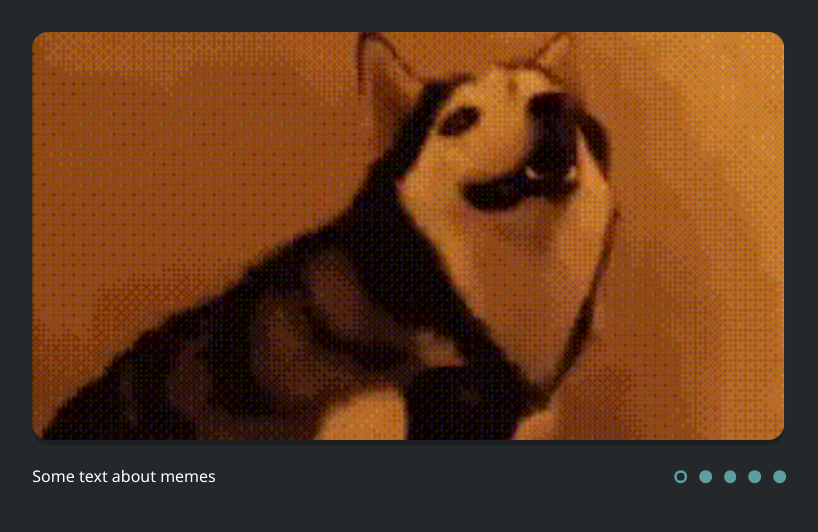
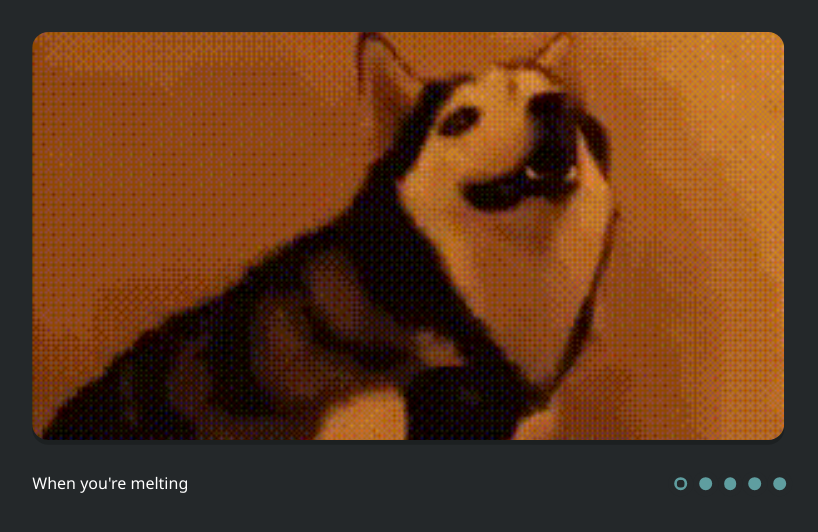
Before and after one commit to AstasiaG/cssMemeSlider, a plain HTML site: page cssMemeSlider/index.html in a window 1280 px wide. Shown: the whole page, without its empty margins (231-1049 px from the left). Drawn offline with Linux system fonts and the light colour scheme.

Commit message:
feat: add animations (Mon, Sep 18, 2023 2:49:39 AM)

```diff
--- a/cssMemeSlider/index.html
+++ b/cssMemeSlider/index.html
@@ -25,13 +25,13 @@
         <div class="image__container">
           <img class="image" src="./images/fir.gif" alt="">
         </div>
-        <span class="meme__text">Some text about memes</span>
+        <span class="meme__text">When you're melting</span>
       </div>
       <div class="content" id="meme2">
         <div class="image__container">
           <img class="image" src="./images/mem2.jpg" alt="">
         </div>
-        <span class="meme__text">Some text about memes</span>
+        <span class="meme__text">One and done</span>
       </div>
       <div class="content" id="meme3">
         <div class="image__container">
@@ -43,7 +43,7 @@
         <div class="image__container">
           <img class="image" src="./images/mem4.jpg" alt="">
         </div>
-        <span class="meme__text">Some text about memes</span>
+        <span class="meme__text">Tears of beer craving</span>
       </div>
       <div class="content" id="meme5">
         <div class="image__container">
--- a/cssMemeSlider/style.css
+++ b/cssMemeSlider/style.css
@@ -27,7 +27,13 @@ body {
 
   object-fit: cover;
   border-radius: 1rem;
-  box-shadow: 0px 5px 0px 0px rgba(28, 31, 32, 0.85);
+  box-shadow: 0 0.3rem 0 0 rgba(28, 31, 32, 0.85);
+  animation: 0.2s img ease-in;
+}
+
+@keyframes img {
+  from { transform: translate(20rem); }
+  to { transform: translate(0); }
 }
 
 .content {
@@ -45,11 +51,17 @@ body {
 
 .meme__text {
   font-family: 'Segoe UI', Tahoma, Geneva, Verdana, sans-serif;
-  line-height: 0.5rem;
   font-size: 1rem;
   color: white;
   width: 60%;
   vertical-align: top;
+  overflow: hidden;
+  animation: 0.1s text ease-in;
+}
+
+@keyframes text {
+  from { transform: translate(5rem); opacity: 0; }
+  to { transform: translate(0); opacity: 1;}
 }
 
 input {
```
